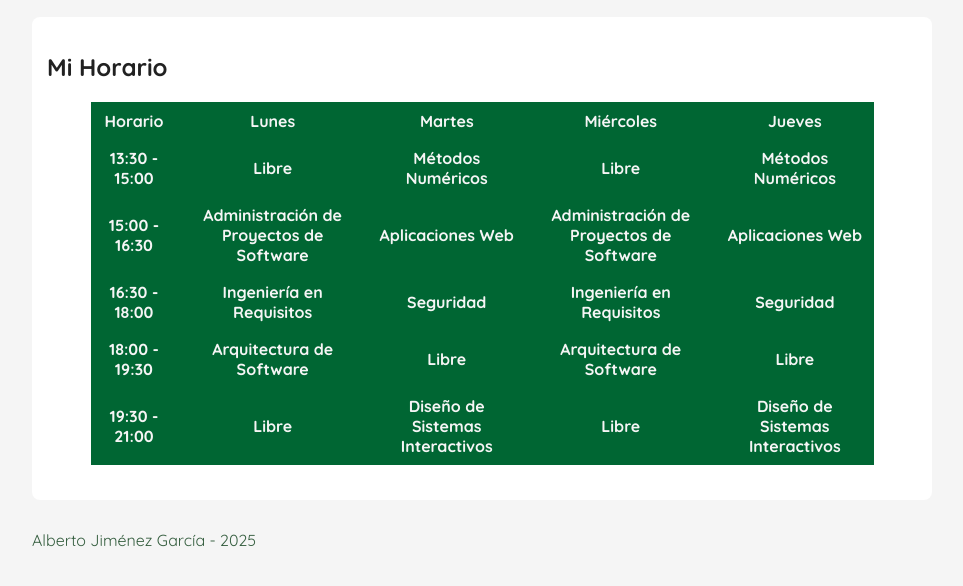
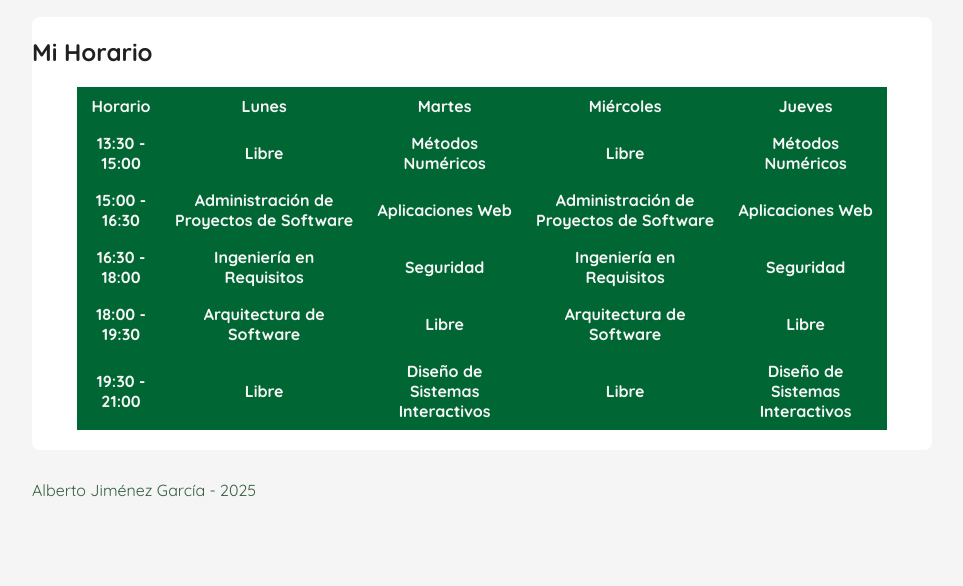
Before and after one commit to Albertojg05/Curriculum_JimenezAlberto, a plain HTML site: page schedule.html in a window 1280 px wide. Shown: the part 188-774 px from the top of the page, without its empty margins (158-1121 px from the left). Drawn offline with Linux system fonts and the light colour scheme.

Commit message:
Correcciones

```diff
--- a/schedule.html
+++ b/schedule.html
@@ -24,7 +24,7 @@
     <main>
         <section>
             <h2>Mi Horario</h2>
-            <table style="border: 1px solid black">
+            <table>
                 <tr>
                     <th>Horario</th>
                     <th>Lunes</th>
--- a/styles/styleSchedule.css
+++ b/styles/styleSchedule.css
@@ -18,3 +18,8 @@ th {
     background-color: var(--highlight);
     color: var(--bg-color);
 }
+
+main section {
+    padding: 0;
+    overflow-x: auto;
+}
```
